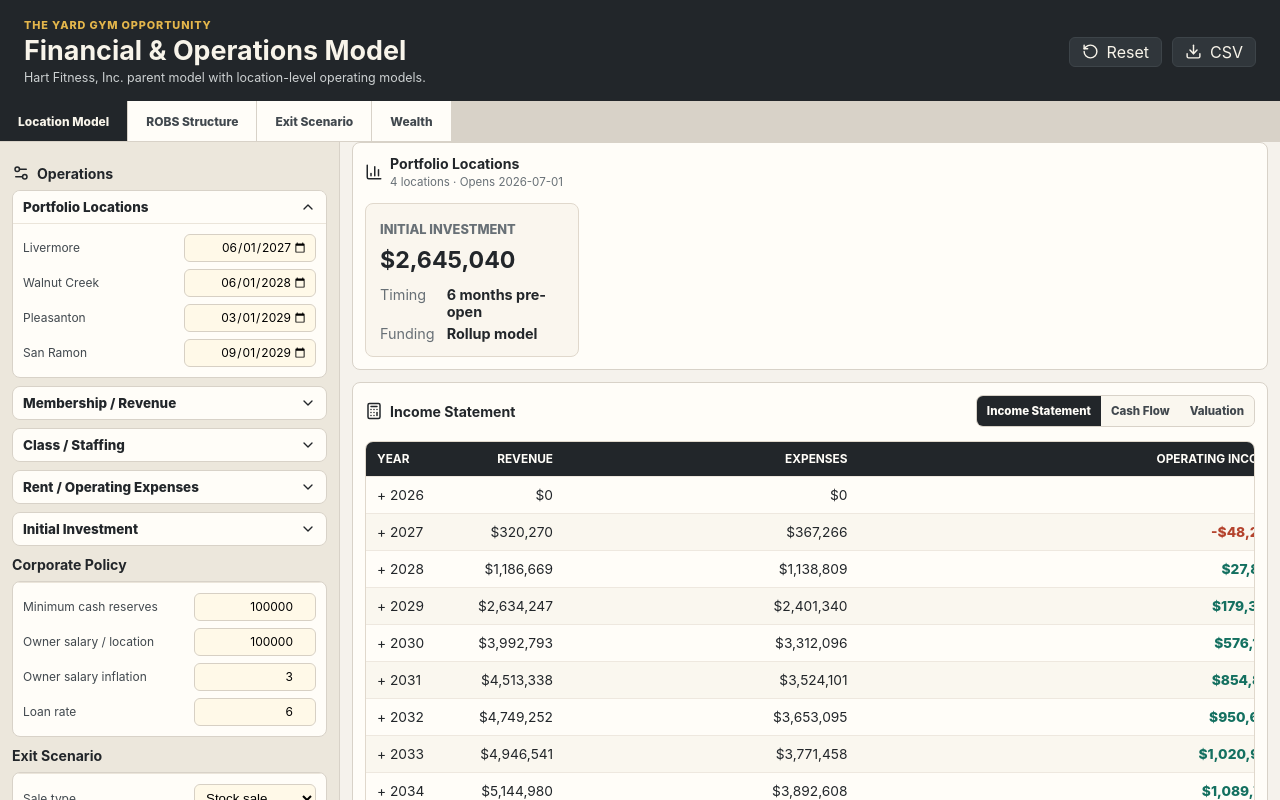
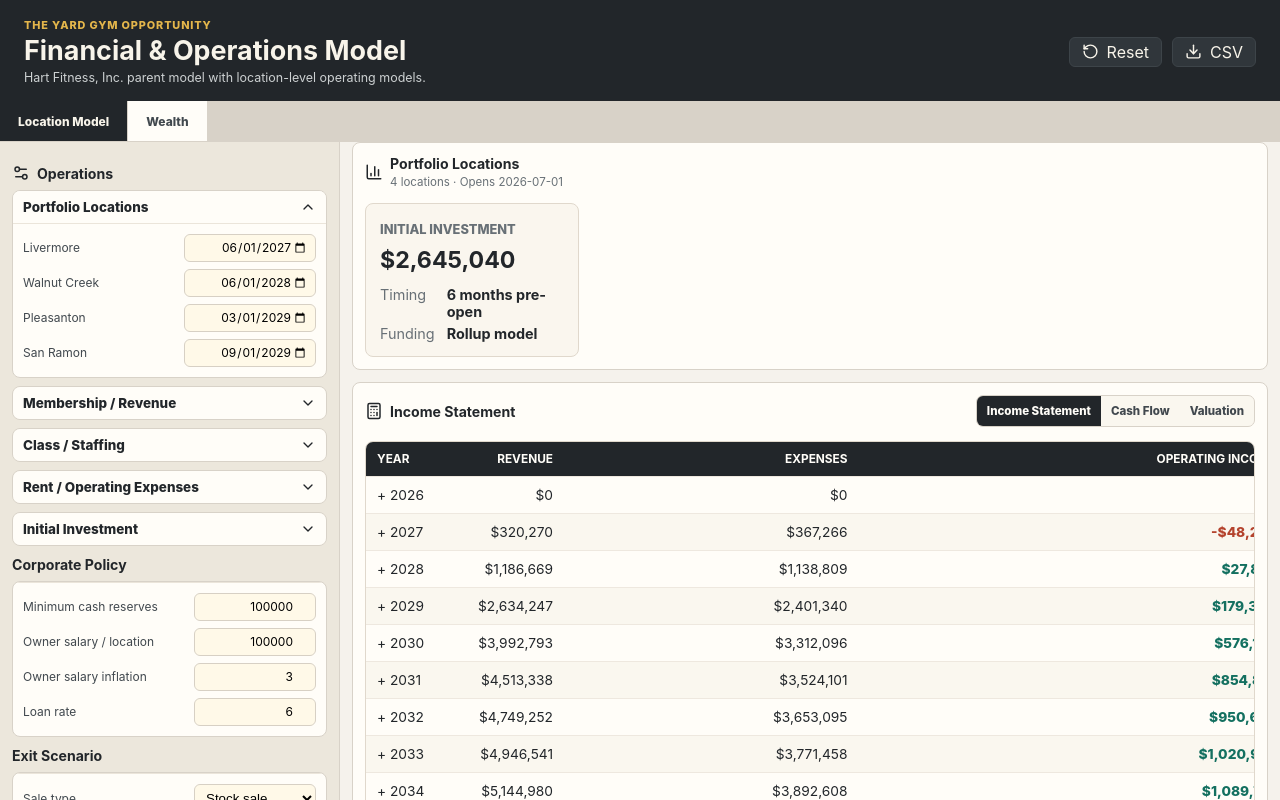
Before and after one commit to jkhart/theyardgym-financials, a React (Vite) app: page / in a window 1280 px wide. Shown: the top 800 px of the page. Built offline with nearby package versions, Linux system fonts and the light colour scheme.

Commit message:
Simplify top level model navigation

```diff
--- a/src/components/App.jsx
+++ b/src/components/App.jsx
@@ -2984,20 +2984,6 @@ export function App() {
           Location Model
         </button>
         <button
-          className={activeView === "robs" ? "active" : ""}
-          onClick={() => setActiveView("robs")}
-          type="button"
-        >
-          ROBS Structure
-        </button>
-        <button
-          className={activeView === "exit" ? "active" : ""}
-          onClick={() => setActiveView("exit")}
-          type="button"
-        >
-          Exit Scenario
-        </button>
-        <button
           className={activeView === "wealth" ? "active" : ""}
           onClick={() => setActiveView("wealth")}
           type="button"
@@ -3006,17 +2992,7 @@ export function App() {
         </button>
       </nav>
 
-      {activeView === "robs" ? (
-        <RobsStructurePage
-          assumptions={assumptions}
-          locations={activeScenarioLocations}
-          inputs={rollupInputs}
-          updateAssumption={updateAssumption}
-          updateInput={updateRollupInput}
-        />
-      ) : activeView === "exit" ? (
-        <ExitScenarioPage locations={activeScenarioLocations} inputs={rollupInputs} updateInput={updateRollupInput} />
-      ) : activeView === "wealth" ? (
+      {activeView === "wealth" ? (
         <WealthPage
           activeSubView={activeWealthView}
           setActiveSubView={setActiveWealthView}
```
